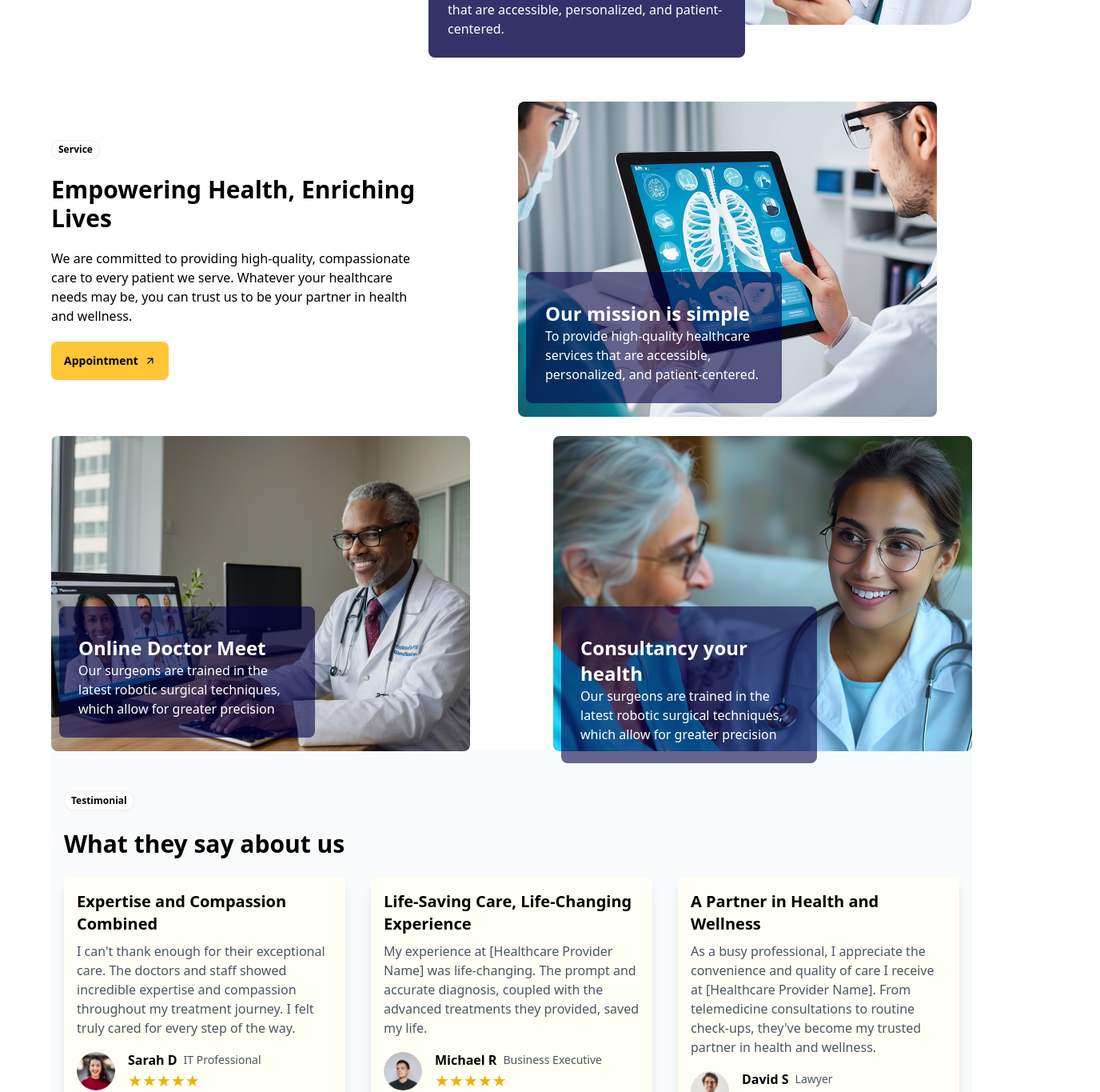
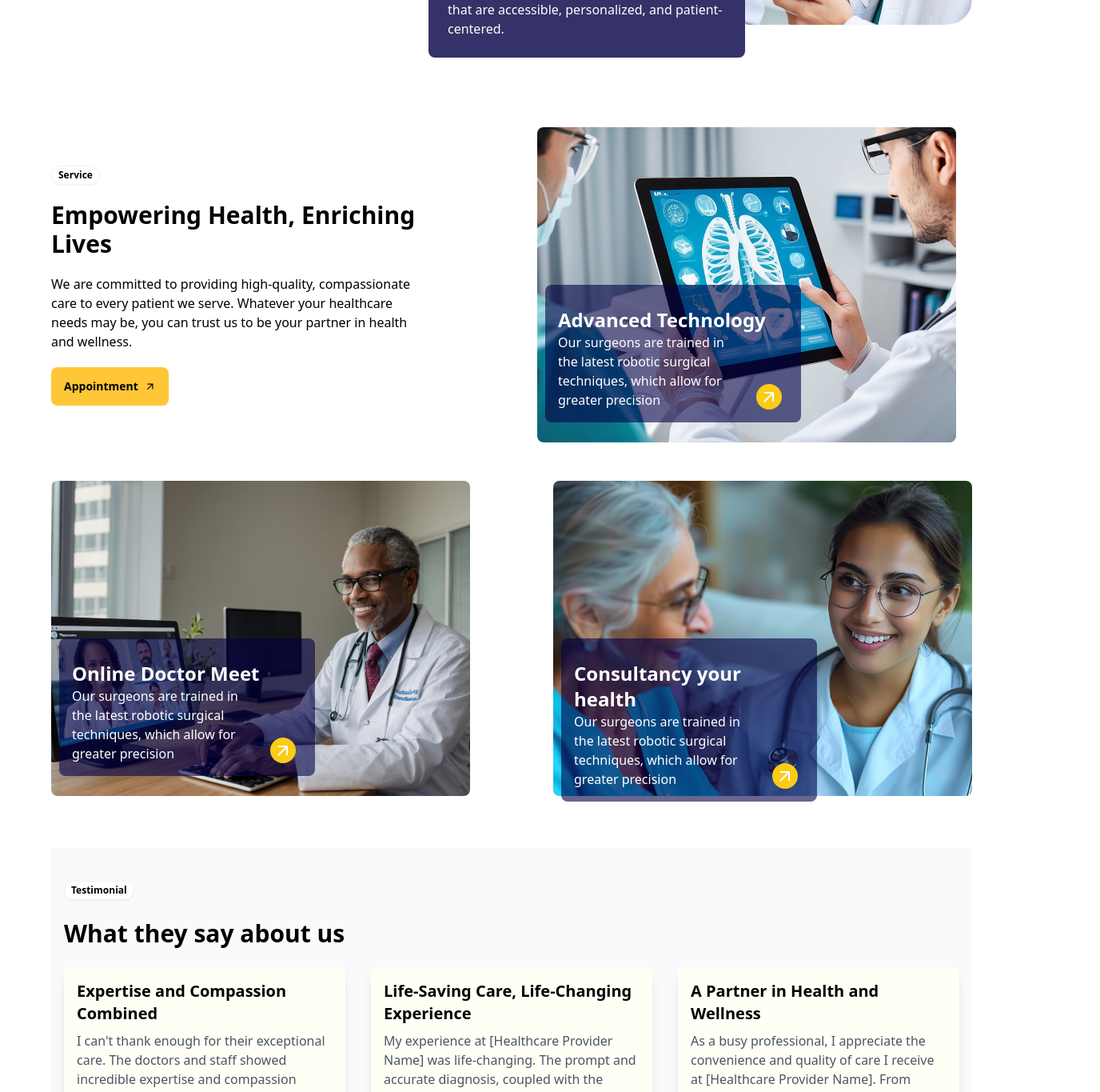
Before and after one commit to nayon117/doctor, a React (Vite) app: page / in a window 1280 px wide. Shown: the part 1435-2800 px from the top of the page at 80% size, 1376 px wide, since content can reach past the window. Built offline with nearby package versions, Linux system fonts and the light colour scheme.

Commit message:
complete landing page

```diff
--- a/src/components/Mission.jsx
+++ b/src/components/Mission.jsx
@@ -3,6 +3,8 @@ import { MdArrowOutward } from "react-icons/md";
 const Mission = () => {
   return (
     <div className="flex flex-col md:flex-row items-center justify-between mt-16 gap-4">
+
+      {/* title and btn */}
       <div className="flex-1 space-y-5">
         <button className="btn btn-xs bg-white text-black hover:bg-black hover:text-white rounded-full">
           Who we are
@@ -23,10 +25,12 @@ const Mission = () => {
           <MdArrowOutward />
         </button>
       </div>
+
+      {/* image */}
       <div className="flex-1">
         <div className="relative">
           <img src="/images/Rectangle 24.png" alt="misson image" />
-          <div className="lg:absolute lg:top-2/3 lg:right-1/2 w-[396px]  bg-[#343268] text-white p-6 rounded-lg space-y-3 mt-4">
+          <div className="lg:absolute lg:top-2/3 lg:right-1/2 lg:w-[396px]  bg-[#343268] text-white p-6 rounded-lg space-y-3 mt-4">
             <h3 className="text-xl md:text-2xl font-semibold">
               Our mission is simple
             </h3>
--- a/src/components/Navbar.jsx
+++ b/src/components/Navbar.jsx
@@ -3,6 +3,8 @@ import { MdArrowOutward } from "react-icons/md";
 import { Link } from "react-router-dom";
 
 const Navbar = () => {
+
+  // navlinks
   const navLinks = (
     <>
       <li className="font-medium text-base">
@@ -23,9 +25,10 @@ const Navbar = () => {
   return (
     <div className="navbar py-4">
       <div className="navbar-start">
+        {/* sm & md device nav dropdown */}
         <div className="dropdown">
           <label tabIndex={0} className="btn btn-ghost lg:hidden">
-          <IoMenuOutline className="text-3xl" />
+            <IoMenuOutline className="text-3xl" />
           </label>
           <ul
             tabIndex={0}
@@ -34,18 +37,20 @@ const Navbar = () => {
             {navLinks}
           </ul>
         </div>
-        <a className="font-bold normal-case text-2xl">
+        {/* logo */}
+        <a href="/" className="font-bold normal-case text-2xl">
           <img src="/images/logo dark.png" alt="doctor logo" />
         </a>
       </div>
+      {/* lg device navitems */}
       <div className="navbar-center hidden lg:flex">
         <ul className="menu menu-horizontal px-1">{navLinks}</ul>
       </div>
+      {/* appoinment btn */}
       <div className="navbar-end">
         <a className="btn bg-white text-black hover:bg-black hover:text-white">
           Appoinment
           <MdArrowOutward />
-
         </a>
       </div>
     </div>
--- a/src/components/Service.jsx
+++ b/src/components/Service.jsx
@@ -2,8 +2,12 @@ import { MdArrowOutward } from "react-icons/md";
 
 const Service = () => {
   return (
-    <div>
-      <div className="flex flex-col md:flex-row items-center justify-between mt-24 gap-4">
+    <div className="mt-32">
+
+      {/* flex items 1 */}
+      <div className="flex flex-col md:flex-row items-center justify-between gap-4 lg:gap-16">
+
+        {/* item-1 */}
         <div className="flex-1 space-y-5">
           <button className="btn btn-xs bg-white text-black hover:bg-black hover:text-white rounded-full">
             Service
@@ -21,6 +25,8 @@ const Service = () => {
             <MdArrowOutward />
           </button>
         </div>
+
+        {/* item-2 */}
         <div className="flex-1">
           <div className="relative">
             <img
@@ -28,22 +34,30 @@ const Service = () => {
               alt="misson image"
               className="rounded-lg"
             />
-            <div className="lg:absolute lg:top-1/2 lg:left-[10px] w-[320px]  p-6 rounded-lg space-y-3 mt-4">
+            <div className="lg:absolute lg:top-1/2 lg:left-[10px] w-[320px]  p-4 rounded-lg space-y-3 mt-4 md:mt-0">
               <div className="absolute inset-0 bg-gradient-to-b from-[#020043] to-[#020048] opacity-60  rounded-lg"></div>
               <div className="relative z-10">
                 <h3 className="text-xl text-white md:text-2xl font-semibold">
-                  Our mission is simple
+                  Advanced Technology
                 </h3>
-                <p className="text-white">
-                  To provide high-quality healthcare services that are
-                  accessible, personalized, and patient-centered.
+                <p className="text-white lg:w-[210px]">
+                  Our surgeons are trained in the latest robotic surgical
+                  techniques, which allow for greater precision
                 </p>
+                <div className="w-8 h-8 rounded-full bg- bg-yellow-400 flex justify-center items-center absolute -right-10 md:right-2 bottom-0">
+                  <MdArrowOutward className="text-white text-2xl" />
+                </div>
               </div>
             </div>
           </div>
         </div>
+
       </div>
-      <div className="flex items-center flex-col md:flex-row justify-between mt-6">
+
+      {/* flex items 2 */}
+      <div className="flex items-center flex-col md:flex-row justify-between mt-12 space-y-4 md:space-y-0 gap-4 lg:gap-0">
+
+        {/* item3 */}
         <div>
           <div className="relative">
             <img
@@ -51,19 +65,25 @@ const Service = () => {
               alt="misson image"
               className="rounded-lg"
             />
-            <div className="lg:absolute lg:top-1/2 lg:left-[10px] w-[320px]  p-6 rounded-lg space-y-3 mt-4">
+            <div className="lg:absolute lg:top-1/2 lg:left-[10px] w-[320px]  p-4 rounded-lg space-y-3 mt-4 md:mt-0">
               <div className="absolute inset-0 bg-gradient-to-b from-[#020043] to-[#020048] opacity-60  rounded-lg"></div>
               <div className="relative z-10">
                 <h3 className="text-xl text-white md:text-2xl font-semibold">
-                Online Doctor Meet
+                  Online Doctor Meet
                 </h3>
-                <p className="text-white">
-                Our surgeons are trained in the latest robotic surgical techniques, which allow for greater precision
+                <p className="text-white lg:w-[210px]">
+                  Our surgeons are trained in the latest robotic surgical
+                  techniques, which allow for greater precision
                 </p>
+                <div className="w-8 h-8 rounded-full bg- bg-yellow-400 flex justify-center items-center absolute -right-10 md:right-2 bottom-0">
+                  <MdArrowOutward className="text-white text-2xl" />
+                </div>
               </div>
             </div>
           </div>
         </div>
+
+         {/* item 4 */}
         <div>
           <div className="relative">
             <img
@@ -71,15 +91,19 @@ const Service = () => {
               alt="misson image"
               className="rounded-lg"
             />
-            <div className="lg:absolute lg:top-1/2 lg:left-[10px] w-[320px]  p-6 rounded-lg space-y-3 mt-4">
+            <div className="lg:absolute lg:top-1/2 lg:left-[10px] w-[320px]  p-4 rounded-lg space-y-3 mt-4 md:mt-0">
               <div className="absolute inset-0 bg-gradient-to-b from-[#020043] to-[#020048] opacity-60  rounded-lg"></div>
               <div className="relative z-10">
                 <h3 className="text-xl text-white md:text-2xl font-semibold">
-                Consultancy your health
+                  Consultancy your health
                 </h3>
-                <p className="text-white">
-                Our surgeons are trained in the latest robotic surgical techniques, which allow for greater precision
+                <p className="text-white lg:w-[220px]">
+                  Our surgeons are trained in the latest robotic surgical
+                  techniques, which allow for greater precision
                 </p>
+                <div className="w-8 h-8 rounded-full bg- bg-yellow-400 flex justify-center items-center absolute -right-10 md:right-2 bottom-0">
+                  <MdArrowOutward className="text-white text-2xl" />
+                </div>
               </div>
             </div>
           </div>
--- a/src/components/Testimonial.jsx
+++ b/src/components/Testimonial.jsx
@@ -1,14 +1,20 @@
 const Testimonial = () => {
   return (
-    <section className="bg-gray-50 py-12">
+    <section className="bg-gray-50 mt-16 py-10">
       <div className="container mx-auto px-4">
+
+         {/*btn & title */}
         <button className="btn btn-xs bg-white text-black hover:bg-black hover:text-white rounded-full">
           Testimonial
         </button>
         <h2 className="text-xl md:text-2xl lg:text-3xl font-semibold mt-6 mb-6 ">
           What they say about us
         </h2>
+
+        {/* grid items testimonial */}
         <div className="grid grid-cols-1 md:grid-cols-2 lg:grid-cols-3 gap-8">
+
+          {/* 1st testimonial */}
           <div className="p-4 bg-[#FFFFF5] shadow-lg rounded-lg">
             <h3 className="text-xl font-bold">
               Expertise and Compassion Combined
@@ -33,6 +39,8 @@ const Testimonial = () => {
               </div>
             </div>
           </div>
+
+          {/* 2nd testimonial */}
           <div className="p-4 bg-[#FFFFF5] shadow-lg rounded-lg">
             <h3 className="text-xl font-bold">
               Life-Saving Care, Life-Changing Experience
@@ -57,6 +65,8 @@ const Testimonial = () => {
               </div>
             </div>
           </div>
+
+          {/* 3rd testimonial */}
           <div className="p-4 bg-[#FFFFF5] shadow-lg rounded-lg">
             <h3 className="text-xl font-bold">
               A Partner in Health and Wellness
@@ -84,6 +94,7 @@ const Testimonial = () => {
           </div>
         </div>
 
+        {/* pagination */}
         <div className="flex items-center justify-center text-center space-x-2 mt-8 ">
           <div className="w-3 h-3 bg-gray-200 rounded-full"></div>
           <div className="w-3 h-3 bg-yellow-400 rounded-full"></div>
--- a/src/index.css
+++ b/src/index.css
@@ -1,3 +1,7 @@
 @tailwind base;
 @tailwind components;
 @tailwind utilities;
+
+body{
+    background-color: #E5F6FF;
+}
--- a/src/layout/MainLayout.jsx
+++ b/src/layout/MainLayout.jsx
@@ -7,10 +7,10 @@ const MainLayout = () => {
   return (
     <div className="font-poppins bg-white text-black">
 
-      <div className="container mx-auto px-4 md:px-8 lg:px-16 ">
+      <div className="max-w-screen-xl mx-auto px-4 md:px-8 lg:px-16 ">
         <Navbar></Navbar>
       </div>
-      <div className="min-h-screen container mx-auto px-4 md:px-8 lg:px-16">
+      <div className="min-h-screen max-w-screen-xl mx-auto px-4 md:px-8 lg:px-16">
         <Outlet></Outlet>
       </div>
       <Footer></Footer>
```
Also changed, not shown: src/components/Appoinment.jsx (+20 -6 lines), src/components/Faq.jsx (+9 -0 lines), src/components/Footer.jsx (+18 -10 lines), src/components/Hero.jsx (+19 -2 lines).
